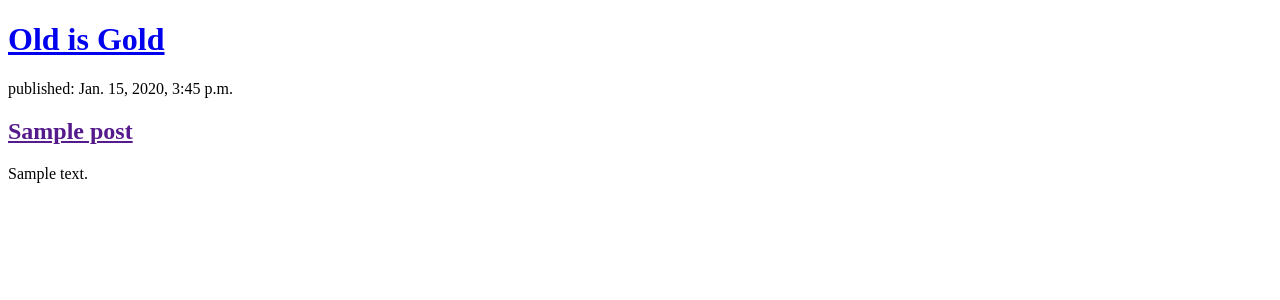
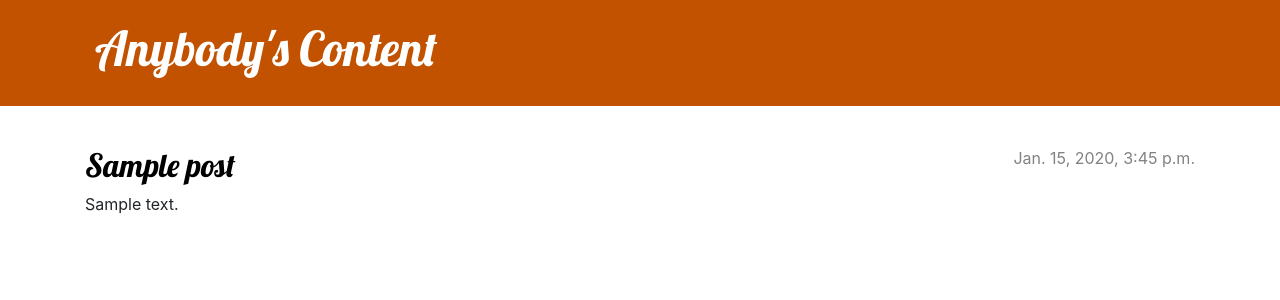
Before and after one commit to ntraist/my-first-blog, a Django app: page / in a window 1280 px wide. Shown: the top 300 px of the page. Run offline with Django 3.2, Linux system fonts and the light colour scheme; tables that the repository leaves empty hold one stand-in row (values such as "Sample post").

Commit message:
Added view and template for detailed blog post as well as CSS for the site.

```diff
--- /dev/null
+++ b/blog/static/css/blog.css
@@ -0,0 +1,80 @@
+.page-header {
+    background-color: #C25100;
+    margin-top: 0;
+    margin-bottom: 40px;
+    padding: 20px 20px 20px 40px;
+}
+
+.page-header h1,
+.page-header h1 a,
+.page-header h1 a:visited,
+.page-header h1 a:active {
+    color: #ffffff;
+    font-size: 36pt;
+    text-decoration: none;
+}
+
+h1,
+h2,
+h3,
+h4 {
+    font-family: 'Lobster', cursive;
+}
+
+.date {
+    color: #828282;
+}
+
+.save {
+    float: right;
+}
+
+.post-form textarea,
+.post-form input {
+    width: 100%;
+}
+
+.top-menu,
+.top-menu:hover,
+.top-menu:visited {
+    color: #ffffff;
+    float: right;
+    font-size: 26pt;
+    margin-right: 20px;
+}
+
+.post {
+    margin-bottom: 70px;
+}
+
+.post h2 a,
+.post h2 a:visited {
+    color: #000000;
+}
+
+.post > .date,
+.post > .actions {
+    float: right;
+}
+
+.btn-default,
+.btn-default:visited {
+    color: #C25100;
+    background: none;
+    border-color: #C25100;
+}
+
+.btn-default:hover {
+    color: #FFFFFF;
+    background-color: #C25100;
+}
+Then surround the HTML code which displays the posts with declarations of classes. Replace this:
+
+blog/templates/blog/post_list.html
+{% for post in posts %}
+    <article class="post">
+        <time>published: {{ post.published_date }}</time>
+        <h2><a href="">{{ post.title }}</a></h2>
+        <p>{{ post.text|linebreaksbr }}</p>
+    </article>
+{% endfor %}
--- /dev/null
+++ b/blog/templates/blog/base.html
@@ -0,0 +1,25 @@
+{% load static %}
+<!DOCTYPE html>
+<html>
+    <head>
+        <title>Anybody's Content</title>
+        <link rel="stylesheet" href="https://cdn.jsdelivr.net/npm/bootstrap@4.5.3/dist/css/bootstrap.min.css" integrity="sha384-TX8t27EcRE3e/ihU7zmQxVncDAy5uIKz4rEkgIXeMed4M0jlfIDPvg6uqKI2xXr2" crossorigin="anonymous">
+        <link href='//fonts.googleapis.com/css?family=Lobster&subset=latin,latin-ext' rel='stylesheet' type='text/css'>
+        <link rel="stylesheet" href="{% static 'css/blog.css' %}">
+    </head>
+    <body>
+    <header class="page-header">
+      <div class="container">
+          <h1><a href="/">Anybody's Content</a></h1>
+      </div>
+    </header>
+      <main class="container">
+        <div class="row">
+            <div class="col">
+            {% block content %}
+            {% endblock %}
+            </div>
+        </div>
+      </main>
+    </body>
+</html>
--- a/blog/templates/blog/post_list.html
+++ b/blog/templates/blog/post_list.html
@@ -1,19 +1,13 @@
-<!DOCTYPE html>
-<html lang="en" dir="ltr">
-  <head>
-    <meta charset="utf-8">
-    <title>Question Bank</title>
-      <header>
-          <h1><a href="/">Old is Gold</a></h1>
-      </header>
-  </head>
-      <body>
-          {% for post in posts %}
-              <article>
-                  <time>published: {{ post.published_date }}</time>
-                  <h2><a href="">{{ post.title }}</a></h2>
-                  <p>{{ post.text|linebreaksbr }}</p>
-              </article>
-          {% endfor %}
-      </body>
-</html>
+{% extends 'blog/base.html' %}
+
+{% block content %}
+      {% for post in posts %}
+          <article class="post">
+              <time class="date">
+                  {{ post.published_date }}
+              </time>
+              <h2><a href="{% url 'post_detail' pk=post.pk %}">{{ post.title }}</a></h2>
+              <p>{{ post.text|linebreaksbr }}</p>
+          </article>
+      {% endfor %}
+{% endblock %}
--- a/blog/urls.py
+++ b/blog/urls.py
@@ -3,4 +3,5 @@ from . import views
 
 urlpatterns = [
     path('', views.post_list, name='post_list'),
+    path('post/<int:pk>/', views.post_detail, name='post_detail')
 ]
--- a/blog/views.py
+++ b/blog/views.py
@@ -1,7 +1,12 @@
 from django.shortcuts import render
 from . models import Post
 from django.utils import timezone
+from django.shortcuts import render, get_object_or_404
 
 def post_list(request):
     posts = Post.objects.filter(published_date__lte=timezone.now()).order_by('published_date')
     return render(request, 'blog/post_list.html', {'posts': posts})
+
+def post_detail(request, pk):
+    post = get_object_or_404(Post, pk=pk)
+    return render(request, 'blog/post_detail.html', {'post': post})
```
Also changed, not shown: blog/templates/blog/post_detail.html (added, +13 -0 lines).
